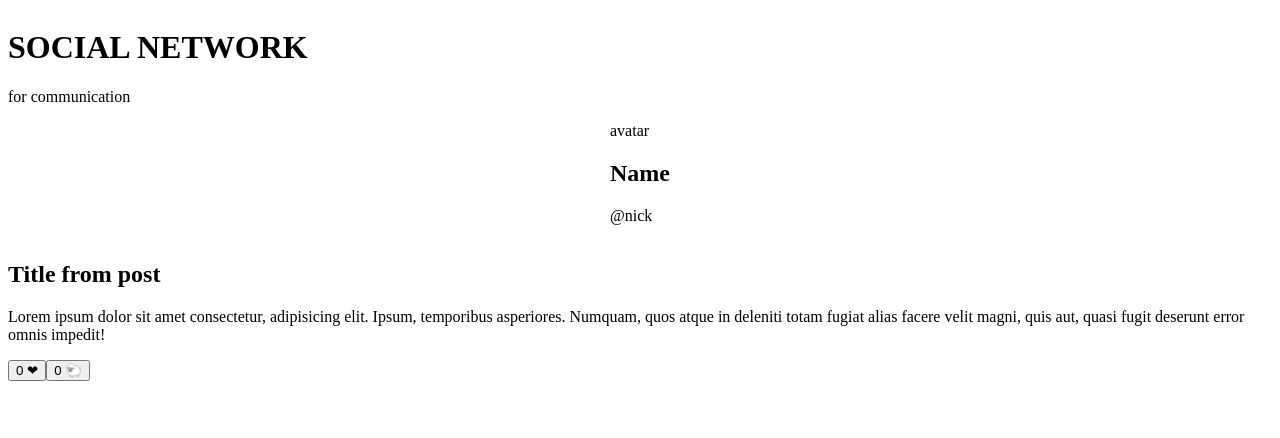
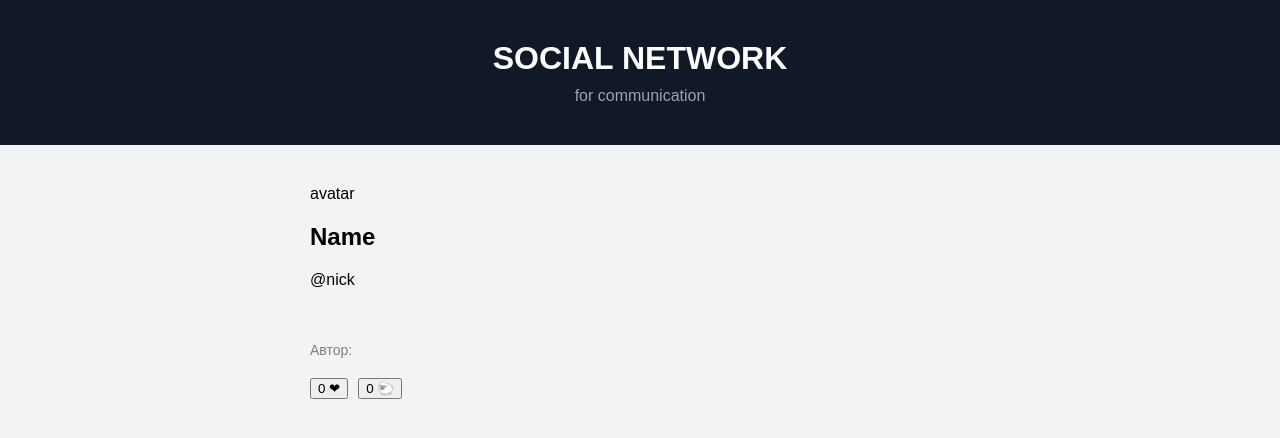
Before and after one commit to Qwexaro/react, a React (Vite) app: page / in a window 1280 px wide. Shown: the top 438 px of the page. Built offline with nearby package versions, Linux system fonts and the light colour scheme.

Commit message:
upgraded style

```diff
--- a/src/App.jsx
+++ b/src/App.jsx
@@ -7,9 +7,9 @@ function App() {
   const [count, setCount] = useState(0)
 
   return (
-    <div>
+    <div className='app'>
+      <Header />
       <main>
-        <Header />
         <ProfileCard />
       </main>
     </div>
--- a/src/components/Actions.jsx
+++ b/src/components/Actions.jsx
@@ -6,7 +6,7 @@ function Actions() {
     const [reposts, setReposts] = useState(0);
 
     return (
-        <div>
+        <div className="actions">
             <button onClick={() => setLikes(likes + 1)}>
                 {likes} &#10084;
             </button>
--- a/src/components/Header.jsx
+++ b/src/components/Header.jsx
@@ -1,5 +1,5 @@
 let Header = () =>
-    <header>
+    <header className="header">
         <h1>SOCIAL NETWORK</h1>
         <p>for communication</p>
     </header>;
--- a/src/components/Post.jsx
+++ b/src/components/Post.jsx
@@ -1,16 +1,13 @@
 import Actions from './Actions'
 
-let Post = () =>
-    <article>
-        <h2>
-            Title from post
-        </h2>
-        <p>
-            Lorem ipsum dolor sit amet consectetur, adipisicing elit.
-            Ipsum, temporibus asperiores. Numquam, quos atque in deleniti
-            totam fugiat alias facere velit magni,
-            quis aut, quasi fugit deserunt error omnis impedit!
-        </p>
+let Post = ({ author, title, text }) =>
+    <article className='post'>
+        <h2>{title}</h2>
+
+        <p className='post-text'>{text}</p>
+
+        <p className='post-author'>Автор: {author}</p>
+
         <Actions />
     </article>;
 
--- a/src/index.css
+++ b/src/index.css
@@ -1,125 +1,106 @@
-/* :root {
-  --text: #6b6375;
-  --text-h: #08060d;
-  --bg: #fff;
-  --border: #e5e4e7;
-  --code-bg: #f4f3ec;
-  --accent: #aa3bff;
-  --accent-bg: rgba(170, 59, 255, 0.1);
-  --accent-border: rgba(170, 59, 255, 0.5);
-  --social-bg: rgba(244, 243, 236, 0.5);
-  --shadow:
-    rgba(0, 0, 0, 0.1) 0 10px 15px -3px, rgba(0, 0, 0, 0.05) 0 4px 6px -2px;
-
-  --sans: system-ui, 'Segoe UI', Roboto, sans-serif;
-  --heading: system-ui, 'Segoe UI', Roboto, sans-serif;
-  --mono: ui-monospace, Consolas, monospace;
-
-  font: 18px/145% var(--sans);
-  letter-spacing: 0.18px;
-  color-scheme: light dark;
-  color: var(--text);
-  background: var(--bg);
-  font-synthesis: none;
-  text-rendering: optimizeLegibility;
-  -webkit-font-smoothing: antialiased;
-  -moz-osx-font-smoothing: grayscale;
-
-  @media (max-width: 1024px) {
-    font-size: 16px;
-  }
-}
-
-@media (prefers-color-scheme: dark) {
-  :root {
-    --text: #9ca3af;
-    --text-h: #f3f4f6;
-    --bg: #16171d;
-    --border: #2e303a;
-    --code-bg: #1f2028;
-    --accent: #c084fc;
-    --accent-bg: rgba(192, 132, 252, 0.15);
-    --accent-border: rgba(192, 132, 252, 0.5);
-    --social-bg: rgba(47, 48, 58, 0.5);
-    --shadow:
-      rgba(0, 0, 0, 0.4) 0 10px 15px -3px, rgba(0, 0, 0, 0.25) 0 4px 6px -2px;
-  }
-
-  #social .button-icon {
-    filter: invert(1) brightness(2);
-  }
+* {
+  box-sizing: border-box;
 }
 
 body {
   margin: 0;
+  font-family: Arial, Helvetica, sans-serif;
+  background: #f2f3f5;
 }
 
-#root {
-  width: 1126px;
-  max-width: 100%;
-  margin: 0 auto;
-  text-align: center;
-  border-inline: 1px solid var(--border);
-  min-height: 100svh;
-  display: flex;
-  flex-direction: column;
-  box-sizing: border-box;
+button {
+  font-family: inherit;
 }
 
-h1,
-h2 {
-  font-family: var(--heading);
-  font-weight: 500;
-  color: var(--text-h);
+.app {
+  min-height: 100vh;
 }
 
-h1 {
-  font-size: 56px;
-  letter-spacing: -1.68px;
-  margin: 32px 0;
-  @media (max-width: 1024px) {
-    font-size: 36px;
-    margin: 20px 0;
-  }
+/* HEADER */
+
+.header {
+  background: #111827;
+  color: white;
+  text-align: center;
+  padding: 40px 20px;
 }
-h2 {
-  font-size: 24px;
-  line-height: 118%;
-  letter-spacing: -0.24px;
-  margin: 0 0 8px;
-  @media (max-width: 1024px) {
-    font-size: 20px;
-  }
-}
-p {
-  margin: 0;
+.header h1 {
+  margin: 0 0 10px;
+  font-size: 32px;
 }
 
-code,
-.counter {
-  font-family: var(--mono);
-  display: inline-flex;
-  border-radius: 4px;
-  color: var(--text-h);
+.header p {
+  margin: 0;
+  color: #9ca3af;
 }
 
-code {
-  font-size: 15px;
-  line-height: 135%;
-  padding: 4px 8px;
-  background: var(--code-bg);
-} */
+/* MAIN */
 
-#root {
-  display: flex;
-  flex-direction: column;
-  justify-content: center;
-  align-items: center;
+main {
+  max-width: 700px;
+  margin: 0 auto;
+  padding: 40px 20px;
 }
 
-section {
+/* PROFILE */
+.profile-card {
+  background: white;
+  border-radius: 20px;
+  padding: 25px;
+  box-shadow: 0 10px 30px rgba(0, 0, 0, 0.08);
+}
+
+.avatar {
+  width: 55px;
+  height: 55px;
   display: flex;
-  flex-direction: column;
-  justify-content: center;
   align-items: center;
+  background: #111827;
+  color: white;
+  border-radius: 50%;
+  font-size: 24px;
+  font-weight: bold;
 }
+
+.profile-info h2 {
+  margin: 0 0 5px;
+}
+
+.profile-info p {
+  margin: 0;
+  color: #6b7280;
+}
+
+/* POST */
+.post {
+  padding: 25px 0;
+  border-bottom: 1px solid #7a7f88;
+}
+
+.post:last-child {
+  border-bottom: none;
+}
+
+.post h2 {
+  margin: 0 0 12px;
+  font-size: 23px;
+}
+
+.post-text {
+  margin: 0 0 10px;
+  color: darkblue;
+  line-height: 1.6;
+}
+
+.post-author {
+  margin: 0;
+  color: gray;
+  font-size: 14px;
+}
+
+/* ACTIONS */
+.actions {
+  display: flex;
+  gap: 10px;
+  margin-top: 20px;
+}
```
